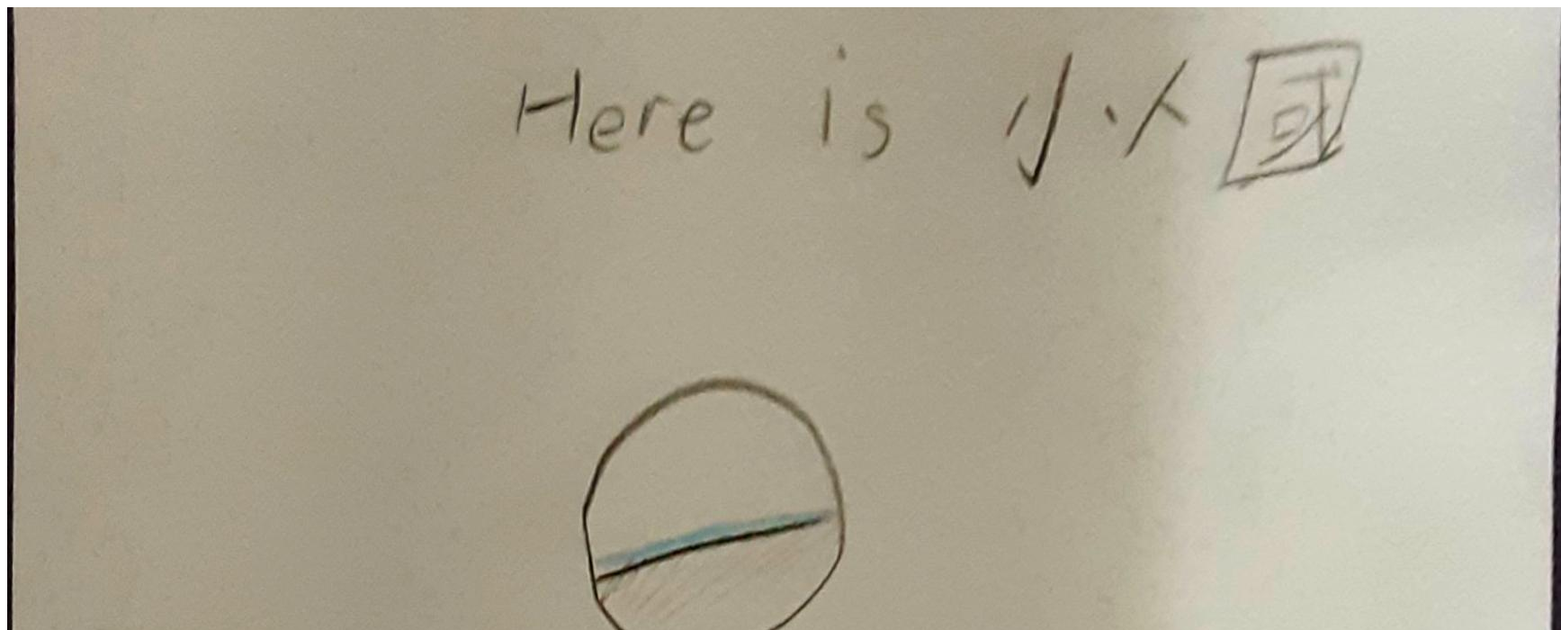
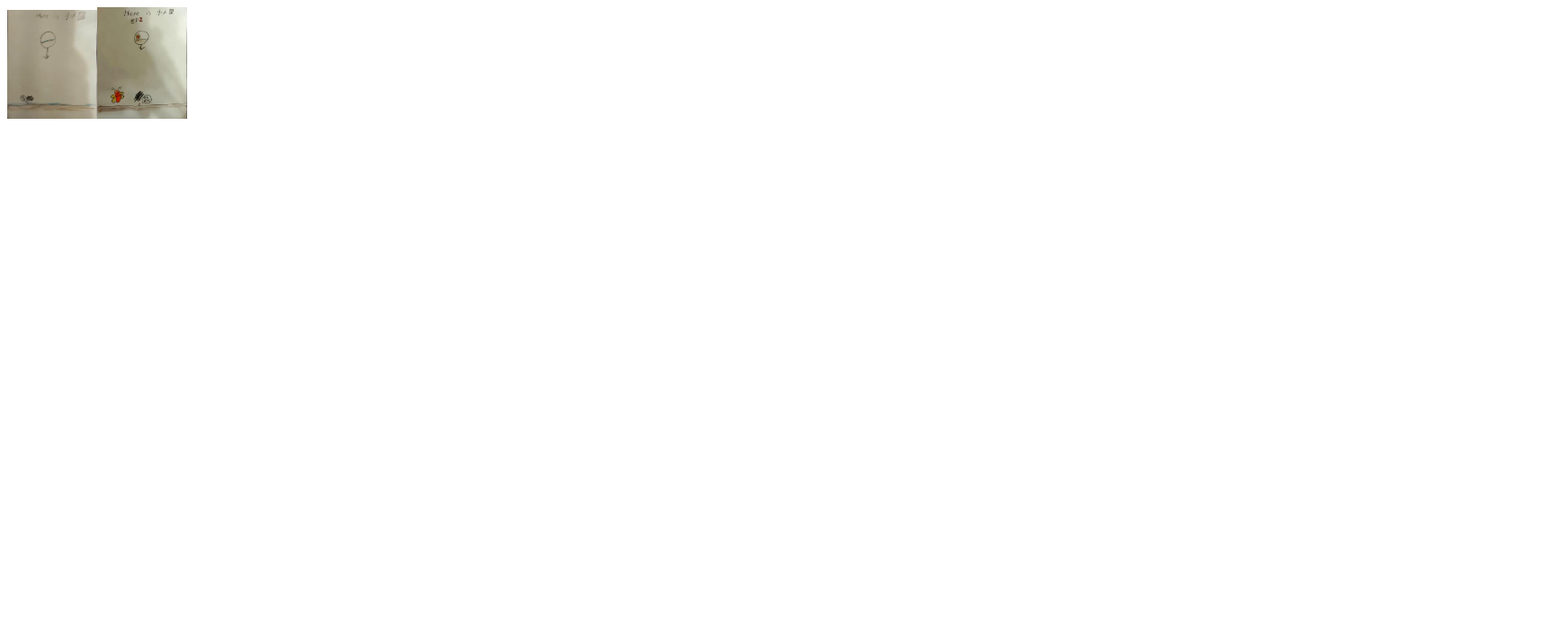
Before and after one commit to charlie-moomoo/here-is-so-little, a plain HTML site: page index.html in a window 1280 px wide. Shown: the top 700 px of the page at 90% size, 1735 px wide, since content can reach past the window. Drawn offline with Linux system fonts and the light colour scheme.

Commit message:
Update index.html

```diff
--- a/index.html
+++ b/index.html
@@ -1 +1 @@
-<img src="1.jpg"/><img src="2.jpg"/>
+<img width="100" src="1.jpg"/><img width="100" src="2.jpg"/>
```
